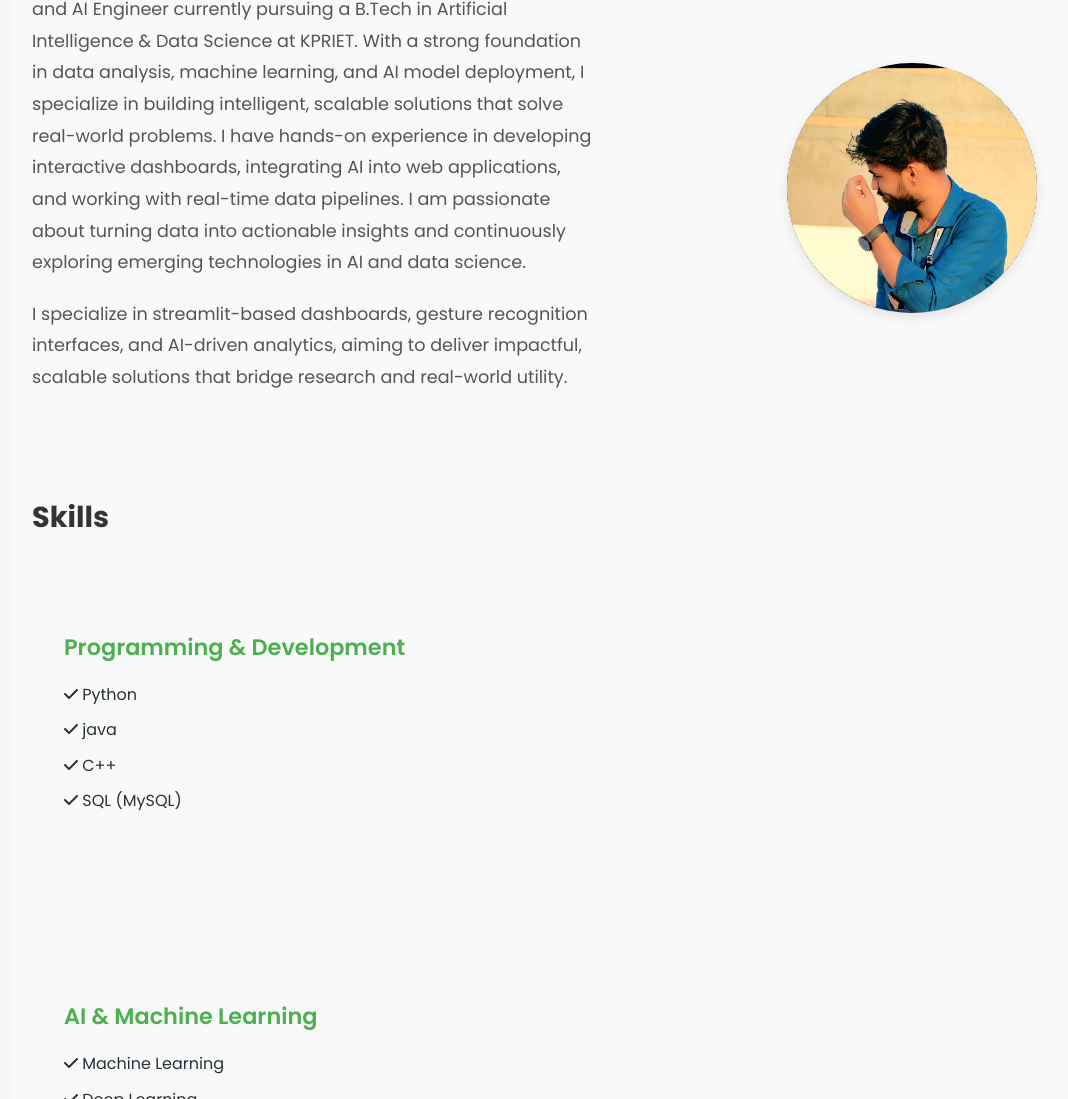
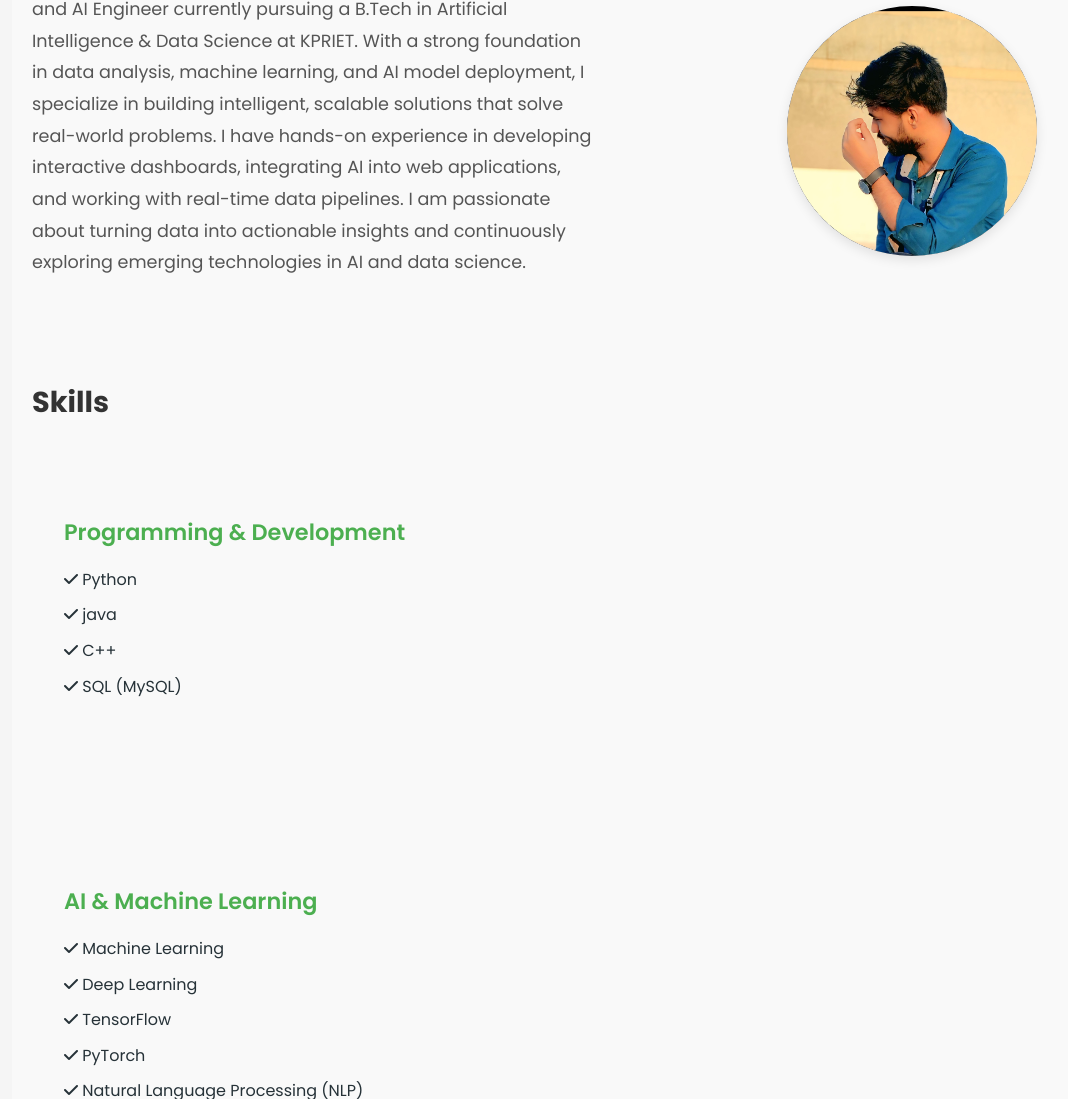
Before and after one commit to Eklakh-Dewan/Portfolio, a plain HTML site: page index.html in a window 1280 px wide. Shown: the part 603-1702 px from the top of the page, without its empty margins (28-1096 px from the left). Drawn offline with Linux system fonts and the light colour scheme.

Commit message:
Update index.html
Change in about section

```diff
--- a/index.html
+++ b/index.html
@@ -598,7 +598,7 @@
           My academic background in Artificial Intelligence & Data Science at KPRIET is complemented by hands-on experience in building intelligent systems, including real-time applications in computer vision and natural language processing. -->
         </p>
         <p>
-          I specialize in streamlit-based dashboards, gesture recognition interfaces, and AI-driven analytics, aiming to deliver impactful, scalable solutions that bridge research and real-world utility.
+<!--           I specialize in streamlit-based dashboards, gesture recognition interfaces, and AI-driven analytics, aiming to deliver impactful, scalable solutions that bridge research and real-world utility. -->
         </p>
       </div>
       <div class="profile-image fade-in delay-1" style="flex: 1; min-width: 280px; display: flex; justify-content: center;">
```
